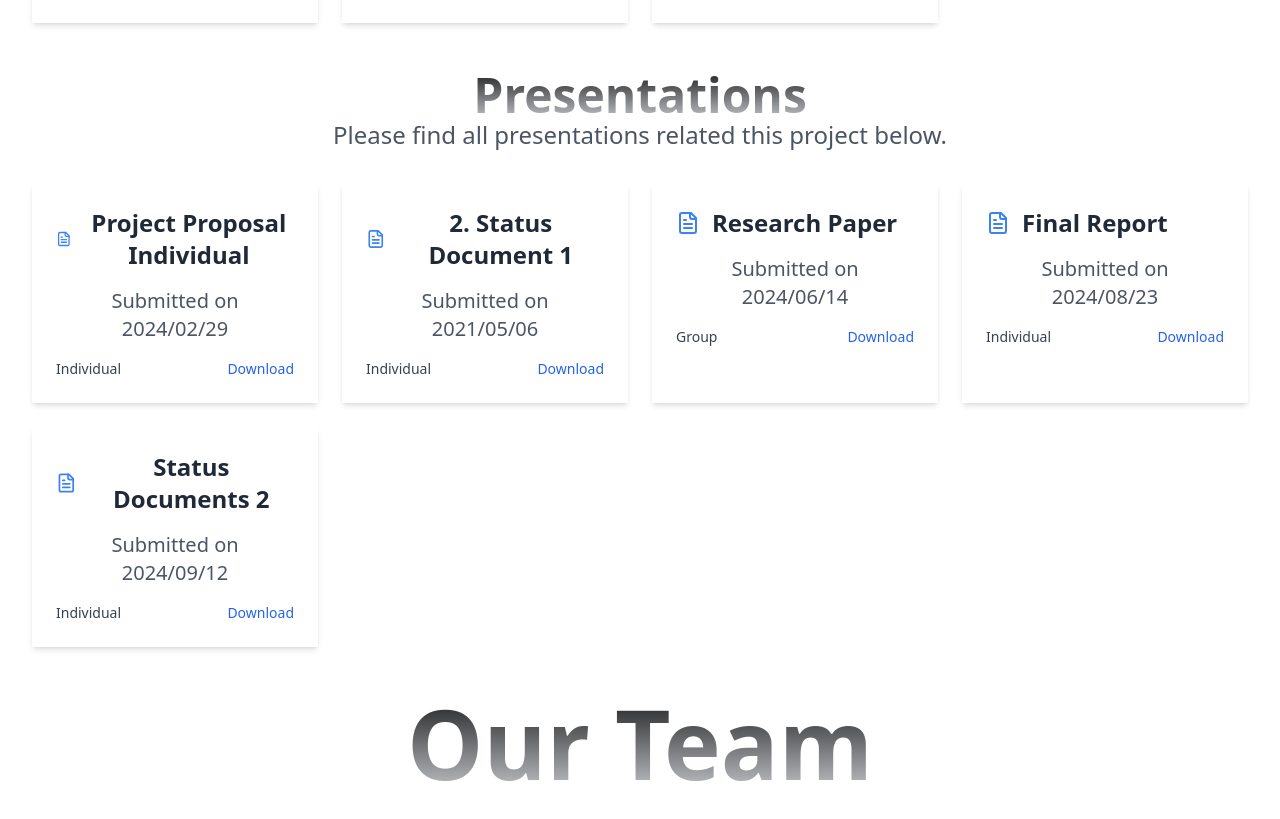
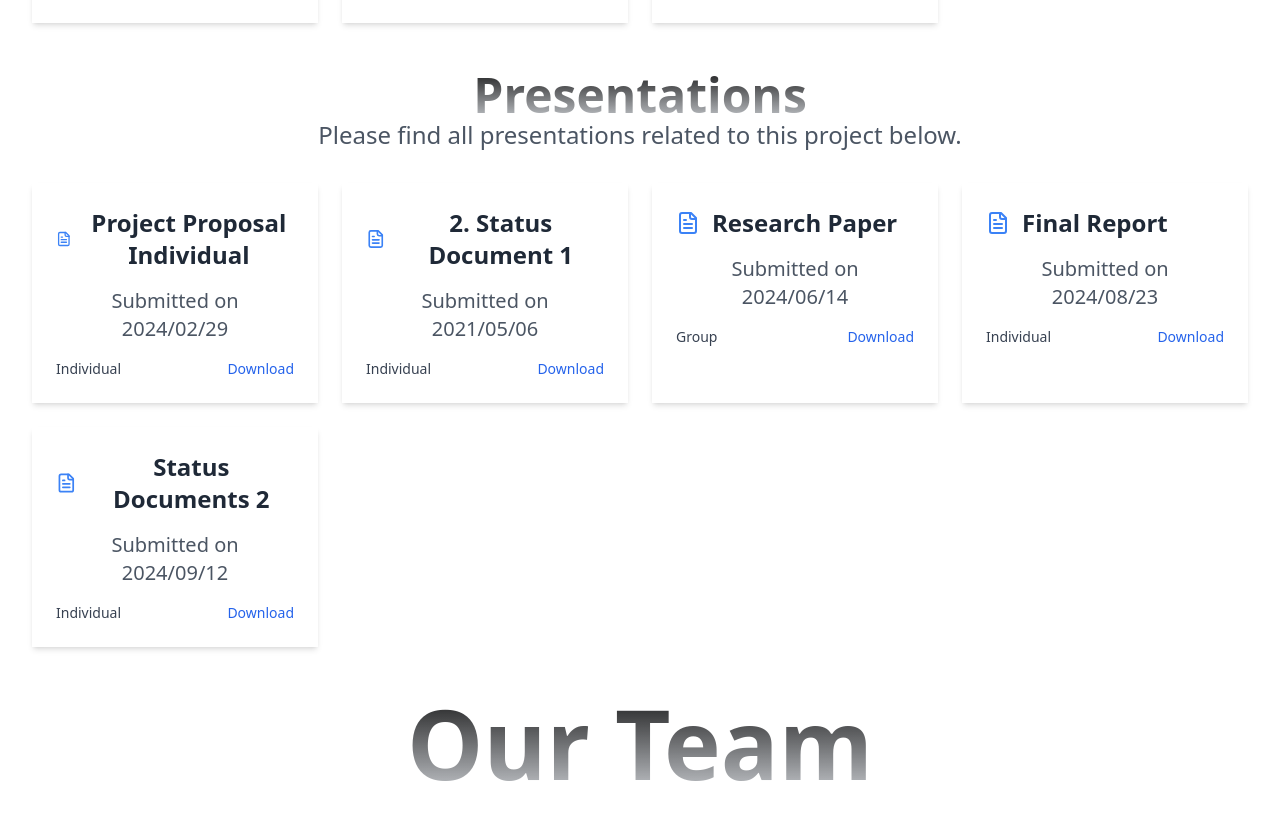
Before and after one commit to AshenWijesingha/CodeNEXA, a React (Vite) app: page / in a window 1280 px wide. Shown: the part 9343-10162 px from the top of the page. Built offline with nearby package versions, Linux system fonts and the light colour scheme.

Commit message:
Added Documents

```diff
--- a/src/components/sections/Documents.tsx
+++ b/src/components/sections/Documents.tsx
@@ -115,7 +115,7 @@ const Downloads = () => {
        Presentations
        <br />
       </span>
-          <p className="text-gray-600 mb-8 text-2xl">Please find all presentations related this project below.</p>
+          <p className="text-gray-600 mb-8 text-2xl">Please find all presentations related to this project below.</p>
           <div className="grid grid-cols-1 md:grid-cols-2 lg:grid-cols-3 xl:grid-cols-4 gap-6">
             {downloadsData.map((item, index) => (
               <div key={index} className="bg-white rounded-lg shadow-md overflow-hidden transition-transform duration-300 hover:scale-105">
```
